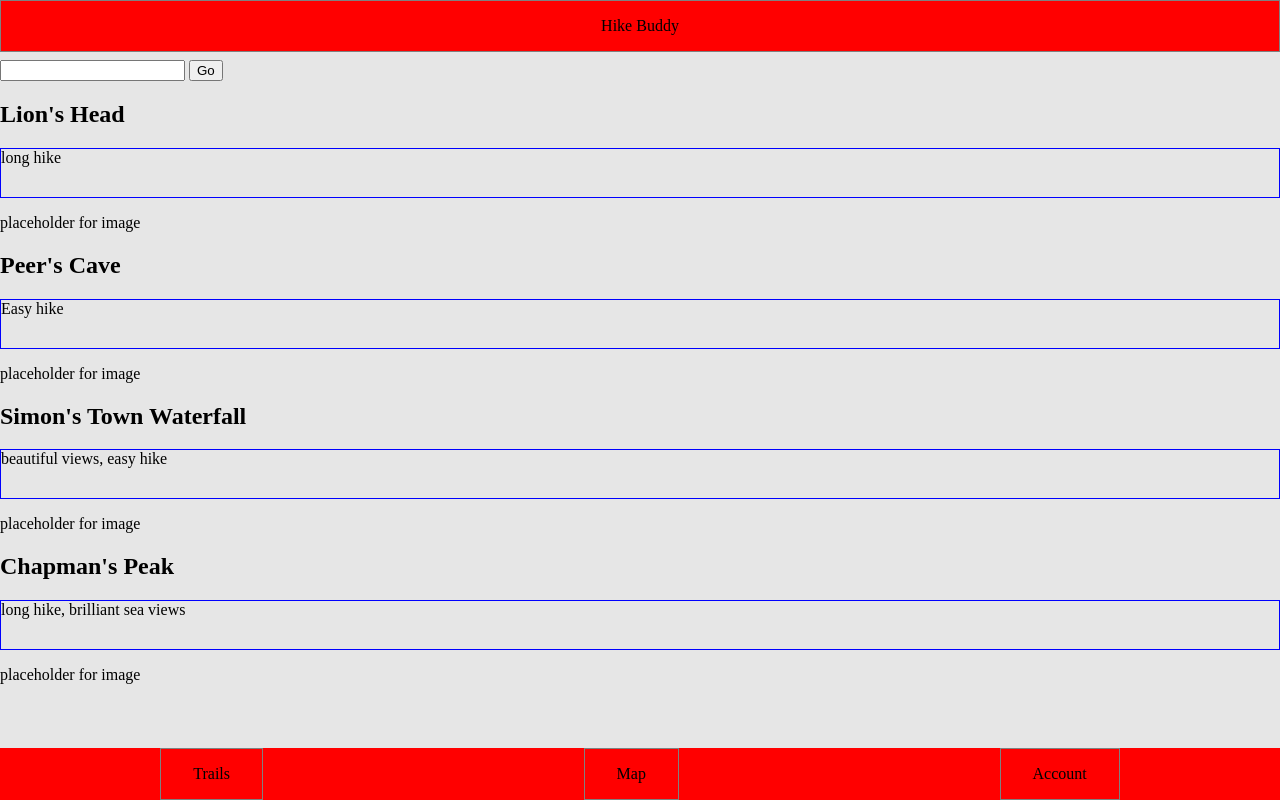
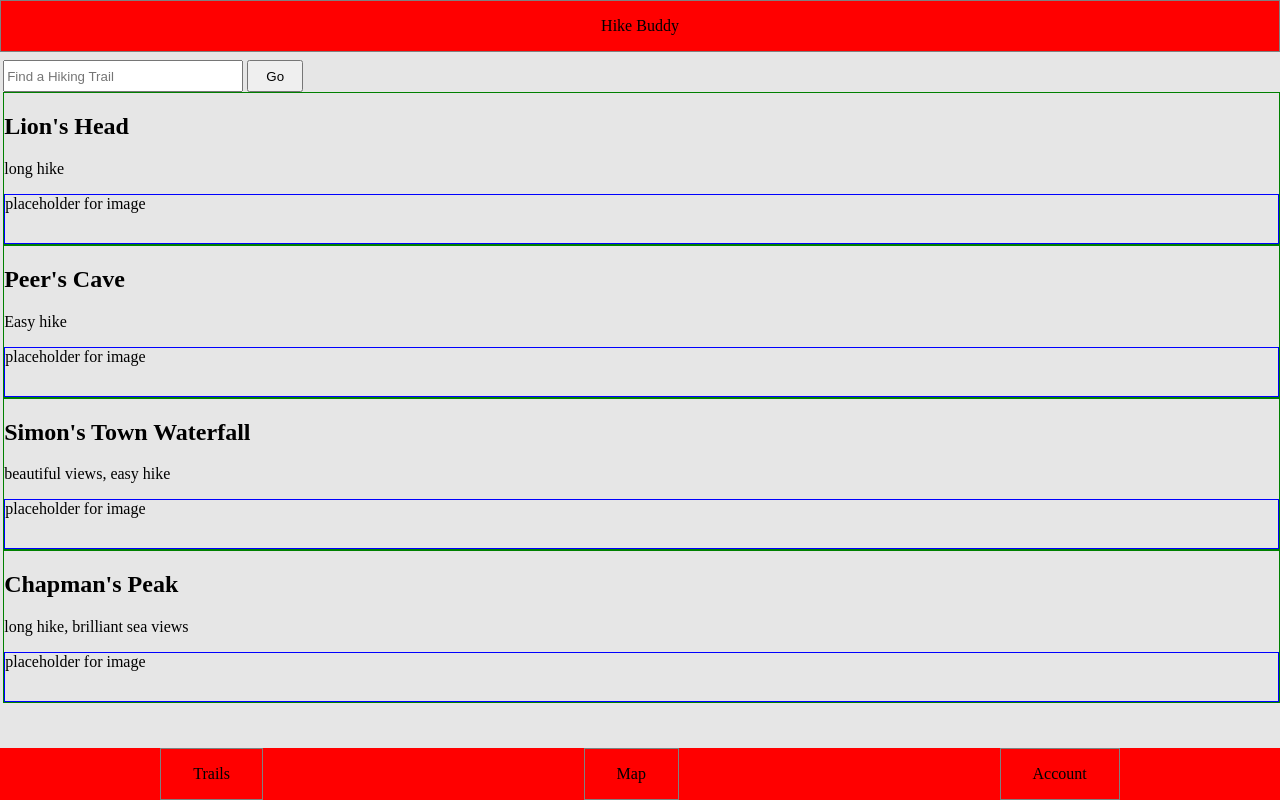
Before and after one commit to Smlzlikecrit/Hike-Buddy, a plain HTML site: page index.html in a window 1280 px wide. Drawn offline with Linux system fonts and the light colour scheme.

Commit message:
styling changes to cards; added placeholder values for import modules

```diff
--- a/css/styles.css
+++ b/css/styles.css
@@ -14,24 +14,32 @@ body {
 
 
 
+
+/* WEB COMPONENT */
+
 .trails-container {
     margin-top: 0.5rem;
+    padding-left: 0.2rem;
 }
 
-
-
-p{
-    height: 50px;
-    border: 1px solid blue;
+#search-trail {
+    width: 15rem;
+    height: 2rem;
 }
 
+#search-submit{
+    width: 3.5rem;
+    height: 2rem;
+}
 
+.trail{
+    border: 1px solid green;
+}
 
-
-
-
-
-
+.map-image{
+    border: 1px solid blue;
+    height: 50px;
+}
 
 
 
--- a/index.html
+++ b/index.html
@@ -14,7 +14,7 @@
     </div>
     <div class="trails-container">
         <div class="user-interaction">
-            <input type="text" name="search-trail" id="search-trail">
+            <input type="text" name="search-trail" id="search-trail" placeholder="Find a Hiking Trail">
             <button id="search-submit">Go</button>
         </div>
 
--- a/scripts/scripts.js
+++ b/scripts/scripts.js
@@ -8,6 +8,8 @@ class Trails extends HTMLElement {
         const title = this.getAttribute("data-title")
         const description = this.getAttribute("data-description")
         const mapImage = "placeholder for image"
+
+
         this.innerHTML = `
         <div class="trail">
             <h2>${title}</h2>
@@ -21,26 +23,7 @@ class Trails extends HTMLElement {
     }
 }
 
-window.customElements.define("hiking-trail", Trails)
+customElements.define("hiking-trail", Trails)
 
-
-
-
-
-
-
-
-
-
-
-
-
-
-
-// class Navbar extends HTMLElement {
-//     constructor(){
-//         super()
-//     }
-// }
-
-// window.customElements.define("nav-bar", Navbar)
+// import './components/nav-bar.js'
+// import './components/hiking-trails.js'
```
Also changed, not shown: components/hiking-trails.js (+14 -0 lines), components/nav-bar.js (+7 -0 lines).
